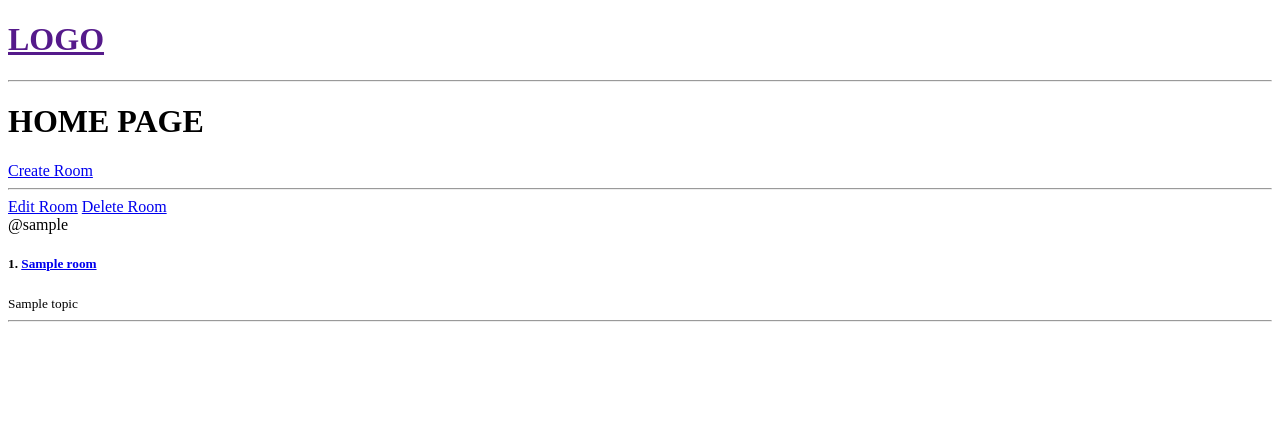
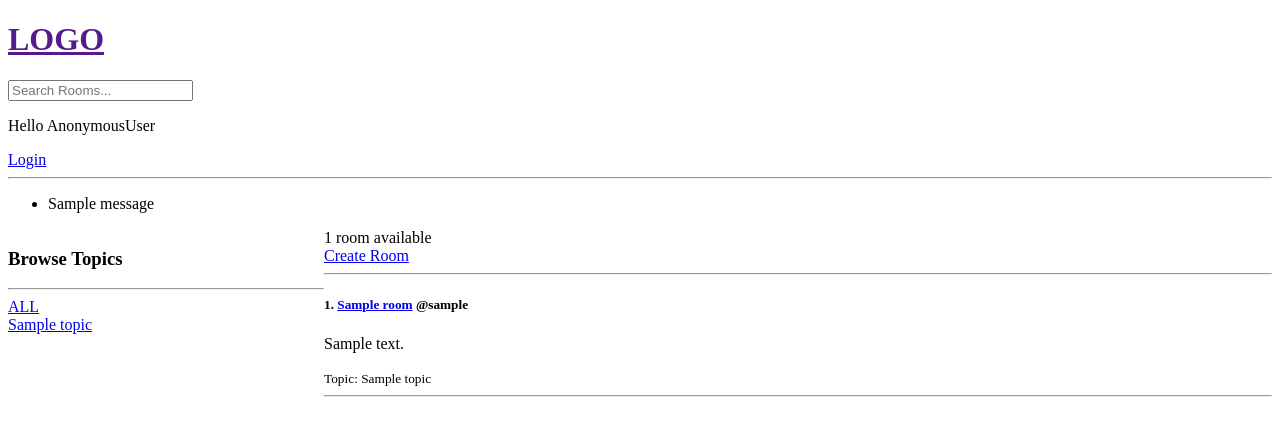
Before and after one commit to obitouka/Chattify, a Django app: page / in a window 1280 px wide. Shown: the top 436 px of the page. Run offline with Django 5.2, Linux system fonts and the light colour scheme; tables that the repository leaves empty hold one stand-in row (values such as "Sample post"); one stand-in notice (Sample message) is shown.

Commit message:
git commit -m "Implement search, authentication and chat functionality"

```diff
--- a/studybud/base/models.py
+++ b/studybud/base/models.py
@@ -13,7 +13,7 @@ class Room(models.Model):
     topic = models.ForeignKey(Topic, on_delete=models.SET_NULL, null=True)
     name = models.CharField(max_length=200)
     description = models.TextField(null=True, blank=True)
-    # participants =
+    participants = models.ManyToManyField(User, related_name='participants', blank=True)
     updated = models.DateTimeField(auto_now=True)
     created = models.DateTimeField(auto_now_add=True)
 
--- a/studybud/base/templates/base/home.html
+++ b/studybud/base/templates/base/home.html
@@ -2,23 +2,48 @@
 
 {% block content %}
 
-<h1>HOME PAGE</h1>
+<style>
+    .home-container{
+        display: grid;
+        grid-template-columns: 1fr 3fr
+    }
+</style>
+
+<div class="home-container">
+    <div> <!--TOPICS-->
+        <h3>Browse Topics</h3>
+        <hr>
 
         <div>
+            <a href="{% url "home" %}">ALL</a>
+        </div>
+
+        {% for topic in topics %}
+            <div>
+                <a href="{% url "home" %}?q={{topic.name}}">{{topic.name}}</a>
+            </div>
+        {% endfor %}
+    </div>
+
+    <div><!--ROOMS-->
+        {{ room_count }} room{{ room_count|pluralize }} available <br>
         <a href="{% url 'create-room' %}">Create Room</a><br>
         <hr>
         <div>
             {% for room in rooms %}
             <div>
+                <h5> {{room.id}}. <a href="{% url 'room' room.id %}">{{room.name}}</a>  @{{room.host.username}}</h5>
+                {% if request.user == room.host %}
                     <a href="{% url 'update-room' room.id %}">Edit Room</a>
-            <a href="{% url 'delete-room' room.id %}">Delete Room</a> <br>
-            <span>@{{room.host.username}}</span>
-            <h5> {{room.id}}. <a href="{% url 'room' room.id %}">{{room.name}}</a> </h5>
-            <small>{{room.topic.name}}</small>
+                    <a href="{% url 'delete-room' room.id %}">Delete Room</a>
+                {% endif %}
+                <p>{{room.description|truncatewords:10}}</p>
+                <small>Topic: {{room.topic.name}} </small>
                 <hr>
             </div>
             {% endfor %}
         </div>
     </div>
+</div>
 
 {% endblock content %}
--- a/studybud/base/urls.py
+++ b/studybud/base/urls.py
@@ -3,8 +3,12 @@ from . import views
 
 urlpatterns = [
     path('', views.home, name='home'),
-    path('room/<str:pk>', views.room, name='room'),
+    path('login/', views.loginPage, name='login'),
+    path('logut/', views.logoutUser, name='logout'),
+    path('register/', views.registerPage, name='register'),
+    path('room/<str:pk>/', views.room, name='room'),
     path('create-room/', views.createRoom, name='create-room'),
-    path('update-room/<str:pk>', views.updateRoom, name='update-room'),
-    path('delete-room/<str:pk>', views.deleteRoom, name='delete-room'),
+    path('update-room/<str:pk>/', views.updateRoom, name='update-room'),
+    path('delete-room/<str:pk>/', views.deleteRoom, name='delete-room'),
+    path('delete-message/<str:pk>/', views.deleteMessage, name='delete-message'),
 ]
--- a/studybud/base/views.py
+++ b/studybud/base/views.py
@@ -1,6 +1,12 @@
 from django.http import HttpResponse
 from django.shortcuts import redirect, render
-from .models import Room
+from django.db.models import Q
+from .models import Room, Topic, Messages
+from django.contrib.auth.models import User
+from django.contrib import messages
+from django.contrib.auth import authenticate, login, logout
+from django.contrib.auth.decorators import login_required
+from django.contrib.auth.forms import UserCreationForm
 from .forms import RoomForm
 # rooms = [
 #     {'id':1, 'name':'Let\'s learn python'},
@@ -8,9 +14,65 @@ from .forms import RoomForm
 #     {'id':3, 'name':'Frontend devlopers'},
 # ]
 
+def loginPage(request):
+    page = 'login'
+
+    if request.user.is_authenticated:
+        return redirect('home')
+
+    if request.method == "POST":
+        username = request.POST.get('username')
+        password = request.POST.get('password')
+        try:
+            user = User.objects.get(username=username)
+        except:
+            messages.error(request, 'User doesnot exists')
+        user = authenticate(request, username=username, password=password)
+        if user is not None:
+            login(request, user)
+            return redirect('home')
+        else:
+            messages.error(request, 'Username or Password is Invalid!')
+
+    context = {'page': page}
+    return render(request, 'base/login_register.html', context)
+
+
+def logoutUser(request):
+    logout(request)
+    return redirect('home')
+
+
+def registerPage(request):
+    form = UserCreationForm()
+    context = {'form': form}
+
+    if request.method == "POST":
+        form = UserCreationForm(request.POST)
+        if form.is_valid():
+            user = form.save(commit=False)
+            user.username = user.username.lower()
+            user.save()
+            login(request, user)
+            return redirect('home')
+        else:
+            messages(request, 'An error occured during registration')
+    return render(request, 'base/login_register.html', context)
+
+
 def home(request):
-    rooms = Room.objects.all()
-    context = {'rooms': rooms}
+    q = request.GET.get('q')  if request.GET.get('q') != None else ''
+
+    rooms = Room.objects.filter(
+        Q(topic__name__icontains=q) |
+        Q(name__icontains=q) |
+        Q(description__icontains=q)
+    )
+
+    topics = Topic.objects.all()
+    room_count = rooms.count()
+
+    context = {'rooms': rooms, 'topics': topics, 'room_count': room_count}
     return render(request, 'base/home.html', context)
 
 
@@ -20,11 +82,23 @@ def room(request, pk):
     #     if i['id'] == int(pk):
     #         room = i
     room = Room.objects.get(id=pk)
-    context = {"room": room}
+    room_messages = room.messages_set.all().order_by('-created')
+    participants = room.participants.all()
+
+    if request.method == "POST":
+        message = Messages.objects.create(
+            user=request.user,
+            room=room,
+            body=request.POST.get('body')
+        )
+        room.participants.add(request.user)
+        return redirect('room', pk=room.id)
+
+    context = {"room": room, 'room_messages': room_messages, 'participants':participants}
     return render(request, 'base/room.html', context)
 
 
-
+@login_required(login_url='login')
 def createRoom(request):
     form = RoomForm()
     if request.method == "POST":
@@ -37,9 +111,13 @@ def createRoom(request):
     return render(request, 'base/room_form.html', context)
 
 
+@login_required(login_url='login')
 def updateRoom(request, pk):
     room = Room.objects.get(id=pk)
     form = RoomForm(instance=room)
+
+    if request.user != room.host:
+        return HttpResponse('You are not allowed here')
 
     if request.method == "POST":
         form = RoomForm(request.POST, instance=room)
@@ -50,9 +128,25 @@ def updateRoom(request, pk):
     context = {'form' : form}
     return render(request, 'base/room_form.html', context)
 
+
+@login_required(login_url='login')
 def deleteRoom(request, pk):
     room = Room.objects.get(id=pk)
     if request.method == "POST":
         room.delete()
         return redirect('home')
     return render(request, 'base/delete.html', {'obj':room})
+
+
+@login_required(login_url='login')
+def deleteMessage(request, pk):
+    message = Messages.objects.get(id=pk)
+
+    if request.user != message.user:
+        return HttpResponse('Your are not allowed here!!')
+
+    if request.method == 'POST':
+        message.delete()
+        return redirect('home')
+
+    return render(request, 'base/delete.html', {'obj': message})
--- a/studybud/templates/main.html
+++ b/studybud/templates/main.html
@@ -8,6 +8,14 @@
 <body>
     {% include "navbar.html" %}
 
+    {% if messages %}
+        <ul class="messages">
+            {% for message in messages %}
+                <li{% if message.tags %} class="{{ message.tags }}"{% endif %}>{{ message }}</li>
+            {% endfor %}
+        </ul>
+    {% endif %}
+
     {% block content %}
 
     {% endblock content %}
--- a/studybud/templates/navbar.html
+++ b/studybud/templates/navbar.html
@@ -2,4 +2,16 @@
     <h1>LOGO</h1>
 </a>
 
+<form method="GET" action="{% url "home" %}">
+    <input type="text" name='q' placeholder='Search Rooms...'>
+</form>
+
+<p>Hello {{request.user}}</p>
+
+{% if request.user.is_authenticated %}
+    <a href="{% url "logout" %}">Logout</a>
+{% else %}
+    <a href="{% url "login" %}">Login</a>
+{% endif %}
+
 <hr>
```
Also changed, not shown: studybud/base/templates/base/login_register.html (added, +36 -0 lines), studybud/base/templates/base/room.html (+48 -2 lines), studybud/base/migrations/0003_alter_room_options_room_participants.py (added). Lines whose indentation alone changed are shown as unchanged.
